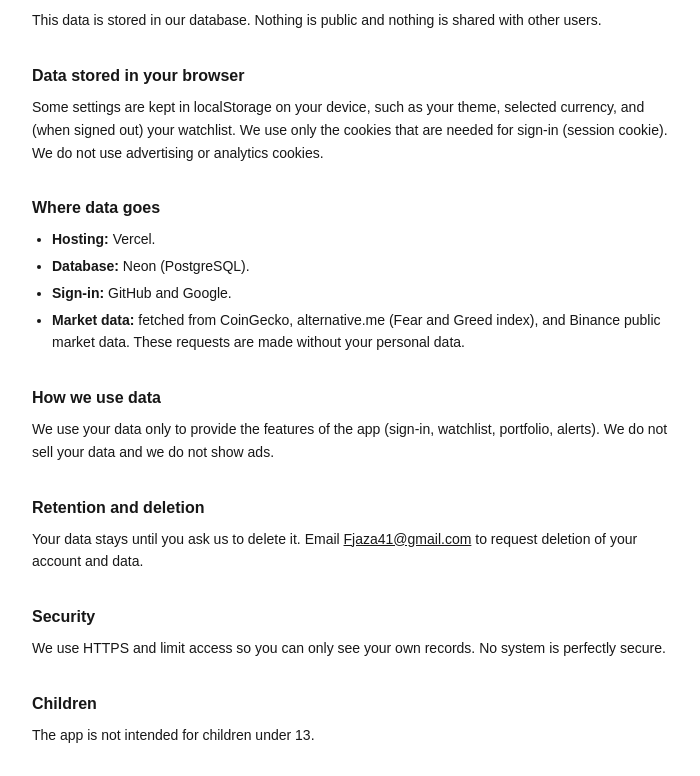
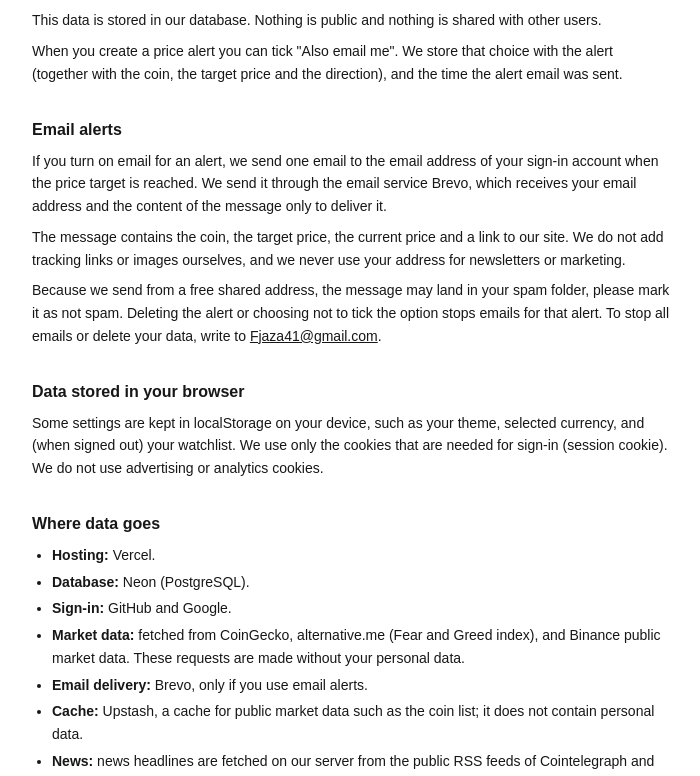
Before and after one commit to Cleopatra-Jaza/crypto-tracker, a Next.js app: page /privacy in a window 1280 px wide. Shown: the part 688-1464 px from the top of the page, without its empty margins (288-988 px from the left). Built offline with nearby package versions, Linux system fonts and the light colour scheme; no server answers.

Commit message:
Privacy and terms: email alerts, cache and news sources

```diff
--- a/app/privacy/page.tsx
+++ b/app/privacy/page.tsx
@@ -56,6 +56,26 @@ export default function PrivacyPage() {
           <p className="mt-2">
             This data is stored in our database. Nothing is public and nothing is shared with other users.
           </p>
+          <p className="mt-2">
+            When you create a price alert you can tick &quot;Also email me&quot;. We store that choice with the alert (together with the coin, the target price and the direction), and the time the alert email was sent.
+          </p>
+        </section>
+
+        <section>
+          <h2 className="text-base font-semibold">Email alerts</h2>
+          <p className="mt-2">
+            If you turn on email for an alert, we send one email to the email address of your sign-in account when the price target is reached. We send it through the email service Brevo, which receives your email address and the content of the message only to deliver it.
+          </p>
+          <p className="mt-2">
+            The message contains the coin, the target price, the current price and a link to our site. We do not add tracking links or images ourselves, and we never use your address for newsletters or marketing.
+          </p>
+          <p className="mt-2">
+            Because we send from a free shared address, the message may land in your spam folder, please mark it as not spam. Deleting the alert or choosing not to tick the option stops emails for that alert. To stop all emails or delete your data, write to{" "}
+            <a className="underline" href={`mailto:${SITE.contactEmail}`}>
+              {SITE.contactEmail}
+            </a>
+            .
+          </p>
         </section>
 
         <section>
@@ -75,6 +95,11 @@ export default function PrivacyPage() {
             <li>
               <strong>Market data:</strong> fetched from CoinGecko, alternative.me (Fear and Greed index), and Binance public market data.
               These requests are made without your personal data.
+            </li>
+            <li><strong>Email delivery:</strong> Brevo, only if you use email alerts.</li>
+            <li><strong>Cache:</strong> Upstash, a cache for public market data such as the coin list; it does not contain personal data.</li>
+            <li>
+              <strong>News:</strong> news headlines are fetched on our server from the public RSS feeds of Cointelegraph and CoinDesk; your personal data is not sent with those requests; links open the publisher&apos;s own site, which has its own privacy policy.
             </li>
           </ul>
         </section>
--- a/app/terms/page.tsx
+++ b/app/terms/page.tsx
@@ -57,8 +57,11 @@ export default function TermsPage() {
         <section>
           <h2 className="text-base font-semibold">Third-party data and services</h2>
           <p className="mt-2">
-            The app relies on third-party data and services, including CoinGecko, Binance, alternative.me, GitHub, Google, Vercel, and Neon.
+            The app relies on third-party data and services, including CoinGecko, Binance, alternative.me, Brevo (email delivery), Upstash (cache), GitHub, Google, Vercel, Neon, and the news publishers Cointelegraph and CoinDesk.
             We do not control them, and their availability or accuracy is not guaranteed.
+          </p>
+          <p className="mt-2">
+            Email alerts are sent on a best-effort basis; they can be delayed, can arrive in the spam folder, or may not arrive at all, so do not rely on them for time-critical decisions.
           </p>
         </section>
 
--- a/lib/site.ts
+++ b/lib/site.ts
@@ -2,5 +2,5 @@ export const SITE = {
   name: "Crypto Tracker",
   url: "https://crypto-tracker-kappa-ivory.vercel.app",
   contactEmail: "Fjaza41@gmail.com",
-  updated: "November 14, 2026",
+  updated: "November 16, 2026",
 };
```
